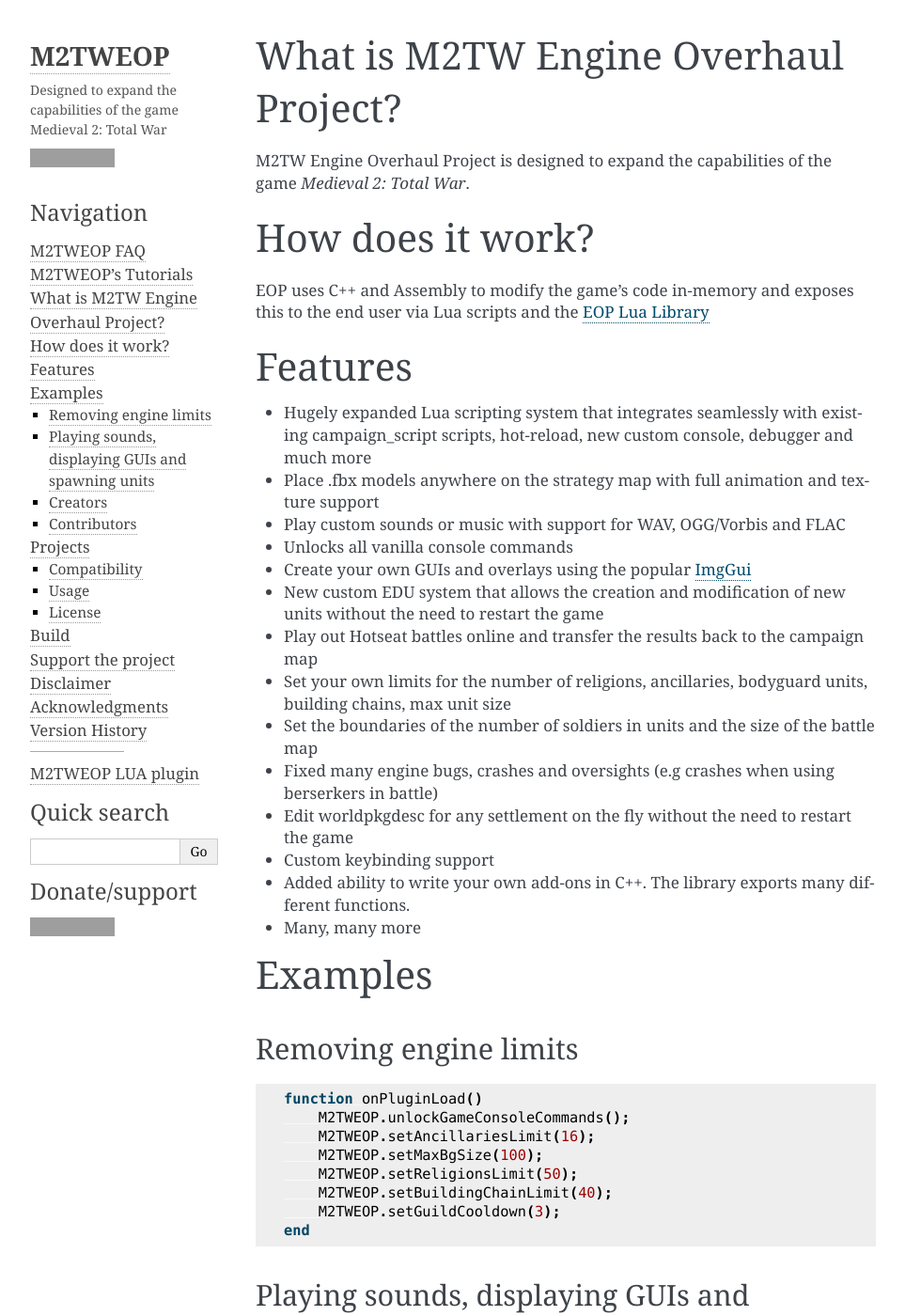
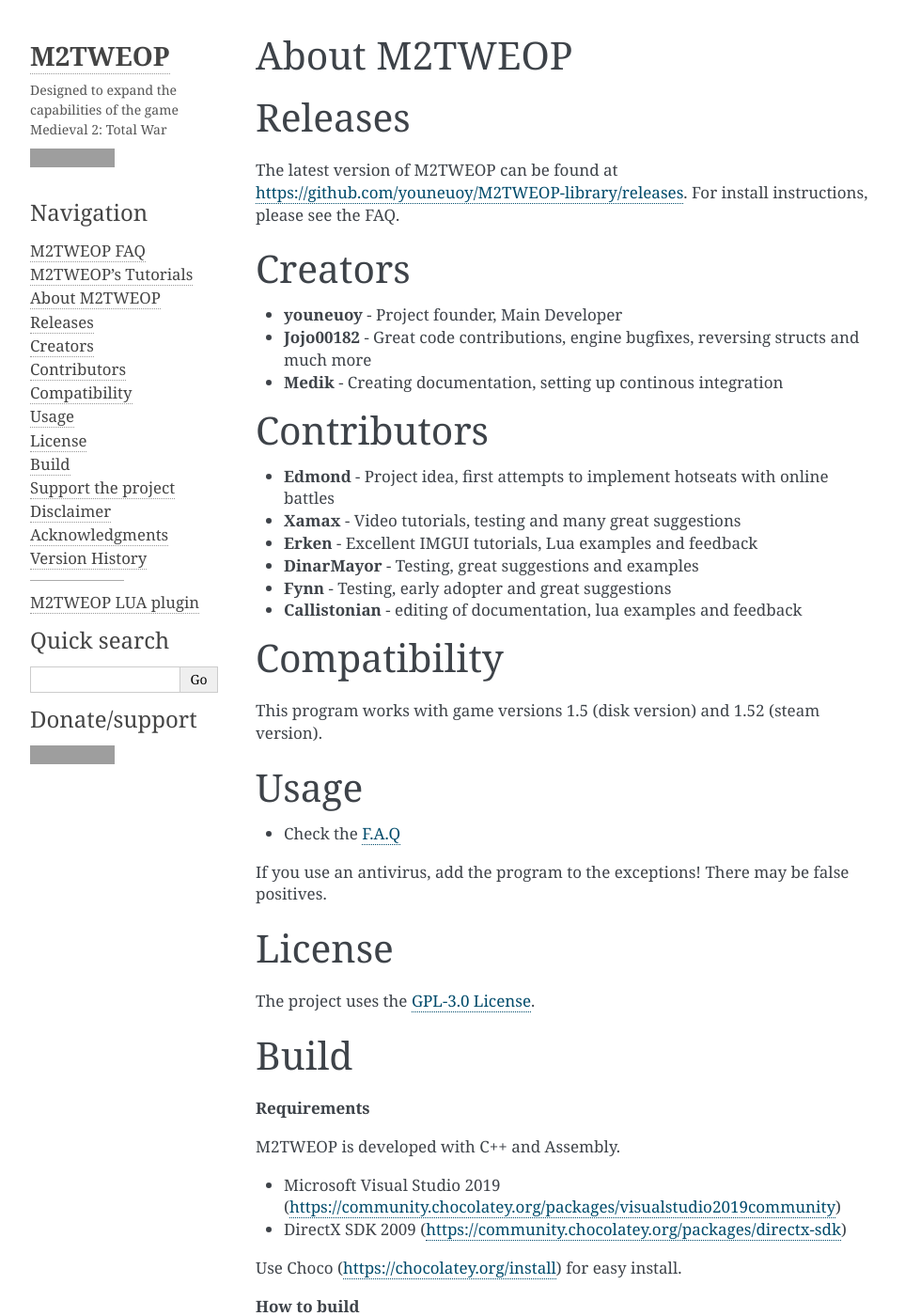
Before and after one commit to youneuoy/M2TWEOP-library, a Sphinx documentation site: the page built from documentationGenerator/EOPDocs/source/M2TWEOP.md, in a window 1280 px wide and 1400 px high. Shown: the whole window at 94% size, without its empty margins (148-1111 px from the left). Built offline with Sphinx 7.4.7, drawn with Linux system fonts in a browser that asks for light colours; some of the changed text lies outside the part shown; grey boxes are pictures that could not be loaded.

Commit message:
Docs: Update FAQ, tidy up styles and make animations work for all browsers

````diff
--- a/documentationGenerator/EOPDocs/source/M2TWEOP.md
+++ b/documentationGenerator/EOPDocs/source/M2TWEOP.md
@@ -1,66 +1,14 @@
-## What is M2TW Engine Overhaul Project?
+## About M2TWEOP
 
-M2TW Engine Overhaul Project is designed to expand the capabilities of the game *Medieval 2: Total War*.
+## Releases
+The latest version of M2TWEOP can be found at https://github.com/youneuoy/M2TWEOP-library/releases. For install instructions, please see the FAQ.
 
-## How does it work?
-
-EOP uses C++ and Assembly to modify the game's code in-memory and exposes this to the end user via Lua scripts and the [EOP Lua Library](https://youneuoy.github.io/M2TWEOP-library/_static/LuaLib/index.html)
-
-## Features
-
-* Hugely expanded Lua scripting system that integrates seamlessly with existing campaign_script scripts, hot-reload, new custom console, debugger and much more
-* Place .fbx models anywhere on the strategy map with full animation and texture support
-* Play custom sounds or music with support for WAV, OGG/Vorbis and FLAC
-* Unlocks all vanilla console commands
-* Create your own GUIs and overlays using the popular [ImgGui](https://github.com/ocornut/imgui)
-* New custom EDU system that allows the creation and modification of new units without the need to restart the game
-* Play out Hotseat battles online and transfer the results back to the campaign map
-* Set your own limits for the number of religions, ancillaries, bodyguard units, building chains, max unit size
-* Set the boundaries of the number of soldiers in units and the size of the battle map
-* Fixed many engine bugs, crashes and oversights (e.g crashes when using berserkers in battle)
-* Edit worldpkgdesc for any settlement on the fly without the need to restart the game
-* Custom keybinding support
-* Added ability to write your own add-ons in C++. The library exports many different functions.
-* Many, many more
-
-## Examples
-
-### Removing engine limits
-```lua
-function onPluginLoad()
-    M2TWEOP.unlockGameConsoleCommands();
-    M2TWEOP.setAncillariesLimit(16);
-    M2TWEOP.setMaxBgSize(100);
-    M2TWEOP.setReligionsLimit(50);
-    M2TWEOP.setBuildingChainLimit(40);
-    M2TWEOP.setGuildCooldown(3);
-end
-```
-### Playing sounds, displaying GUIs and spawning units
-```lua
--- onGeneralAssaultsGeneral is a custom EOP event
-function onGeneralAssaultsGeneral(attacker, defender)
-        if(isNotNull(attacker)) then
-            -- Check if the character is a Nazgul
-            if(hasTrait(attacker, "NazgulRace")) then
-                -- Play a sound
-                playSound(nazgulScream);
-                -- Display some text
-                showWindow("The Nazgul have arrived.");
-                -- Spawn a new unit
-                spawnUnit('Gondor Infantry', 'Anorien' , 'Minas Tirith' ,3,4,1,1);
-        end
-    end
-end
-```
-For a full list of EOP Events, see [here](https://youneuoy.github.io/M2TWEOP-library/_static/LuaLib/index.html)
-
-### Creators
+## Creators
 * **youneuoy** - Project founder, Main Developer
 * **Jojo00182** - Great code contributions, engine bugfixes, reversing structs and much more
 * **Medik** - Creating documentation, setting up continous integration
 
-### Contributors
+## Contributors
 * **Edmond** - Project idea, first attempts to implement hotseats with online battles
 * **Xamax** - Video tutorials, testing and many great suggestions
 * **Erken** - Excellent IMGUI tutorials, Lua examples and feedback
@@ -68,27 +16,22 @@ For a full list of EOP Events, see [here](https://youneuoy.github.io/M2TWEOP-lib
 * **Fynn** - Testing, early adopter and great suggestions
 * **Callistonian** - editing of documentation, lua examples and feedback
 
-## Projects
-* [M2TWEOP Library](https://github.com/youneuoy/M2TWEOP-library) - Main project (C++ and Assembly)
-* [M2TWEOP LUA plugin](https://github.com/youneuoy/M2TWEOP-luaPlugin) - Allows you to write custom scripts in the Lua programming using M2TWEOP-library
-
-### Compatibility
-
+## Compatibility
 This program works with game versions 1.5 (disk version) and 1.52 (steam version).
 
-### Usage
+## Usage
 * Check the [F.A.Q](https://youneuoy.github.io/M2TWEOP-library/faq.html#questions-and-answers)
 
 If you use an antivirus, add the program to the exceptions! There may be false positives.
 
-### License
+## License
 The project uses the [GPL-3.0 License](https://www.gnu.org/licenses/gpl-3.0.html).
 
 ## Build
 
 **Requirements**
 
-M2TWEOP is developed in C++ and Assembly.
+M2TWEOP is developed with C++ and Assembly.
 
 * Microsoft Visual Studio 2019 (https://community.chocolatey.org/packages/visualstudio2019community)
 * DirectX SDK 2009 (https://community.chocolatey.org/packages/directx-sdk)
--- a/documentationGenerator/EOPDocs/source/faq.rst
+++ b/documentationGenerator/EOPDocs/source/faq.rst
@@ -2,18 +2,14 @@
 
 M2TWEOP FAQ
 =================================
-
 This is a list of Frequently Asked Questions about M2TWEOP. Feel free to
 suggest new entries in our discord!
 
-Questions and answers
 --------------------------------------------
-
 
 .. glossary::
 	*Where can I download M2TWEOP?*
-		The latest version of m2tweop is located on the "Releases" tab of the M2TWEOP github, here: https://github.com/youneuoy/M2TWEOP-library/releases
-		You need to download the archive with the word "M2TWEOP" in the title and the extension .zip
+		The latest version of M2TWEOP is located on the "Releases" tab of the M2TWEOP github, here: https://github.com/youneuoy/M2TWEOP-library/releases. You need to download the archive with the word "M2TWEOP" in the title and the extension '.zip' (e.g M2TWEOP-beta-2.14.zip)
 
 	*How do I install M2TWEOP?*
 		Just unpack the downloaded archive into the folder with your modification.
````
Also changed, not shown: documentationGenerator/EOPDocs/source/index.rst (+18 -16 lines), 2 other files.
